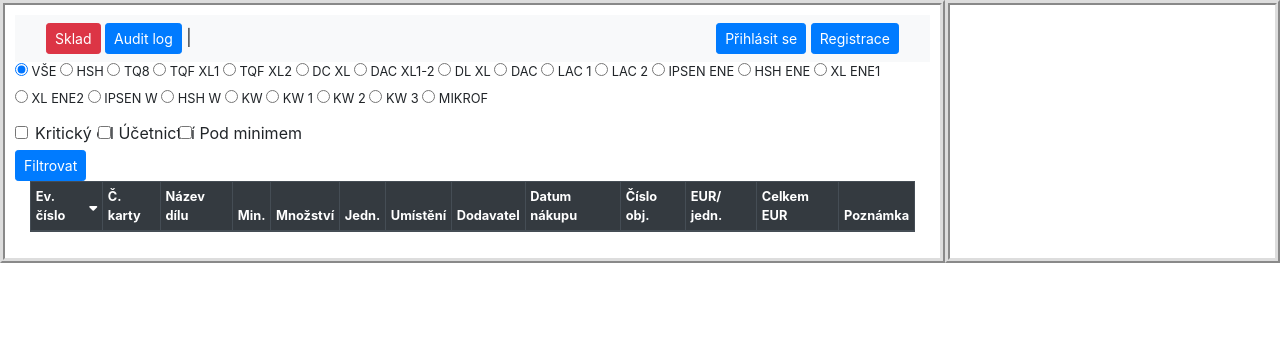
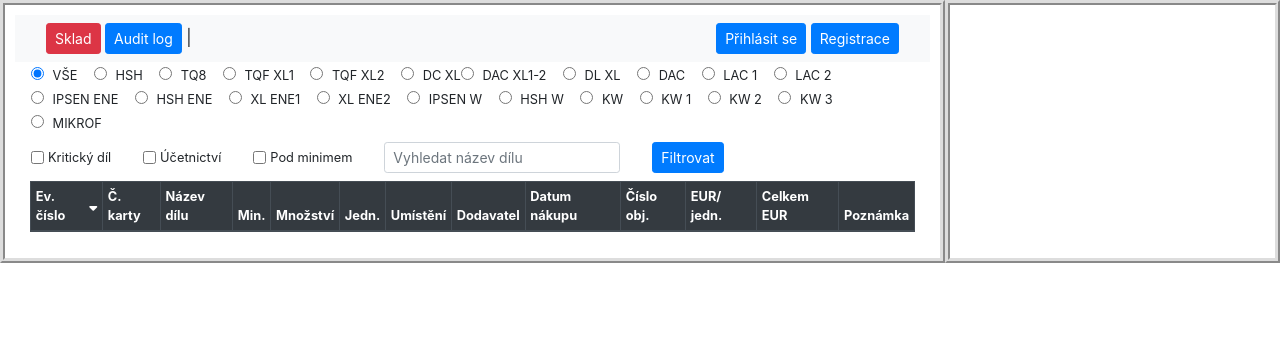
Before and after one commit to zpilat/Django-warehouse, a Django app: template hpm_sklad/templates/hpm_sklad/sklad.html in a window 1280 px wide. Shown: the top 362 px of the page. Run offline with Django 3.2, Linux system fonts and the light colour scheme; the template is opened without the code that fills it, so the values that code supplies are empty; some libraries are stand-ins or nearby versions.

Commit message:
stylování checkboxů, radiobutonů a vyhledávání

```diff
--- a/hpm_sklad/templates/hpm_sklad/detail_sklad.html
+++ b/hpm_sklad/templates/hpm_sklad/detail_sklad.html
@@ -47,14 +47,14 @@
                     <th>{{ field.verbose_name }}</th>
                     {% if field.name == 'pod_minimem' %}
                         <td>
-			                {{ object.pod_minimem_display }}
+                            {{ object.pod_minimem_display }}
                         </td>
                     {% else %}
                         <td>
-			                {{ object|get_attribute:field.name }}
+                            {{ object|get_attribute:field.name }}
                         </td>
                         <td></td>
-		            {% endif %}
+                    {% endif %}
                 {% endfor %}
             </tr>
         </tbody>
--- a/hpm_sklad/templates/hpm_sklad/sklad.html
+++ b/hpm_sklad/templates/hpm_sklad/sklad.html
@@ -18,92 +18,144 @@
 
 {% block left_content %}
     <form method="GET" action="">
-        <div class="form-group small">
-                <label>
-                    <input type="radio" name="radio_filter" value="" {% if not request.GET.radio_filter or request.GET.radio_filter == '' %}checked{% endif %}> VŠE
+        <div class="form-group mx-sm-3 mb-2">
+            <div class="form-check form-check-inline small">
+                <label class="form-check-label">
+                    <input class="form-check-input" type="radio" name="radio_filter" value="" {% if not request.GET.radio_filter or request.GET.radio_filter == '' %}checked{% endif %}> VŠE
                 </label>
-                <label>
-                    <input type="radio" name="radio_filter" value="hsh" {% if request.GET.radio_filter == 'hsh' %}checked{% endif %}> HSH
+            </div>
+            <div class="form-check form-check-inline small">
+                <label class="form-check-label">
+                    <input class="form-check-input" type="radio" name="radio_filter" value="hsh" {% if request.GET.radio_filter == 'hsh' %}checked{% endif %}> HSH
                 </label>
-                <label>
-                    <input type="radio" name="radio_filter" value="tq8" {% if request.GET.radio_filter == 'tq8' %}checked{% endif %}> TQ8
+            </div>
+            <div class="form-check form-check-inline small">
+                <label class="form-check-label">
+                    <input class="form-check-input" type="radio" name="radio_filter" value="tq8" {% if request.GET.radio_filter == 'tq8' %}checked{% endif %}> TQ8
                 </label>
-                <label>
-                    <input type="radio" name="radio_filter" value="tqf_xl1" {% if request.GET.radio_filter == 'tqf_xl1' %}checked{% endif %}> TQF XL1
+            </div>
+            <div class="form-check form-check-inline small">
+                <label class="form-check-label">
+                    <input class="form-check-input" type="radio" name="radio_filter" value="tqf_xl1" {% if request.GET.radio_filter == 'tqf_xl1' %}checked{% endif %}> TQF XL1
                 </label>
-                <label>
-                    <input type="radio" name="radio_filter" value="tqf_xl2" {% if request.GET.radio_filter == 'tqf_xl2' %}checked{% endif %}> TQF XL2
+            </div>
+            <div class="form-check form-check-inline small">
+                <label class="form-check-label">
+                    <input class="form-check-input" type="radio" name="radio_filter" value="tqf_xl2" {% if request.GET.radio_filter == 'tqf_xl2' %}checked{% endif %}> TQF XL2
                 </label>
-                <label>
-                    <input type="radio" name="radio_filter" value="dc_xl" {% if request.GET.radio_filter == 'dc_xl' %}checked{% endif %}> DC XL
+            </div>
+            <div class="form-check form-check-inline small">
+                <label class="form-check-label">
+                    <input class="form-check-input" type="radio" name="radio_filter" value="dc_xl" {% if request.GET.radio_filter == 'dc_xl' %}checked{% endif %}> DC XL
                 </label>
-                <label>
-                    <input type="radio" name="radio_filter" value="dac_xl1_2" {% if request.GET.radio_filter == 'dac_xl1_2' %}checked{% endif %}> DAC XL1-2
+                <label class="form-check-label">
+                    <input class="form-check-input" type="radio" name="radio_filter" value="dac_xl1_2" {% if request.GET.radio_filter == 'dac_xl1_2' %}checked{% endif %}> DAC XL1-2
                 </label>
-                <label>
-                    <input type="radio" name="radio_filter" value="dl_xl" {% if request.GET.radio_filter == 'dl_xl' %}checked{% endif %}> DL XL
+            </div>
+            <div class="form-check form-check-inline small">
+                <label class="form-check-label">
+                    <input class="form-check-input" type="radio" name="radio_filter" value="dl_xl" {% if request.GET.radio_filter == 'dl_xl' %}checked{% endif %}> DL XL
                 </label>
-                <label>
-                    <input type="radio" name="radio_filter" value="dac" {% if request.GET.radio_filter == 'dac' %}checked{% endif %}> DAC
+            </div>
+            <div class="form-check form-check-inline small">
+                <label class="form-check-label">
+                    <input class="form-check-input" type="radio" name="radio_filter" value="dac" {% if request.GET.radio_filter == 'dac' %}checked{% endif %}> DAC
                 </label>
-                <label>
-                    <input type="radio" name="radio_filter" value="lac_1" {% if request.GET.radio_filter == 'lac_1' %}checked{% endif %}> LAC 1
+            </div>
+            <div class="form-check form-check-inline small">
+                <label class="form-check-label">
+                    <input class="form-check-input" type="radio" name="radio_filter" value="lac_1" {% if request.GET.radio_filter == 'lac_1' %}checked{% endif %}> LAC 1
                 </label>
-                <label>
-                    <input type="radio" name="radio_filter" value="lac_2" {% if request.GET.radio_filter == 'lac_2' %}checked{% endif %}> LAC 2
+            </div>
+            <div class="form-check form-check-inline small">
+                <label class="form-check-label">
+                    <input class="form-check-input" type="radio" name="radio_filter" value="lac_2" {% if request.GET.radio_filter == 'lac_2' %}checked{% endif %}> LAC 2
                 </label>
-                <label>
-                    <input type="radio" name="radio_filter" value="ipsen_ene" {% if request.GET.radio_filter == 'ipsen_ene' %}checked{% endif %}> IPSEN ENE
+            </div>
+            <div class="form-check form-check-inline small">
+                <label class="form-check-label">
+                    <input class="form-check-input" type="radio" name="radio_filter" value="ipsen_ene" {% if request.GET.radio_filter == 'ipsen_ene' %}checked{% endif %}> IPSEN ENE
                 </label>
-                <label>
-                    <input type="radio" name="radio_filter" value="hsh_ene" {% if request.GET.radio_filter == 'hsh_ene' %}checked{% endif %}> HSH ENE
+            </div>
+            <div class="form-check form-check-inline small">
+                <label class="form-check-label">
+                    <input class="form-check-input" type="radio" name="radio_filter" value="hsh_ene" {% if request.GET.radio_filter == 'hsh_ene' %}checked{% endif %}> HSH ENE
                 </label>
-                <label>
-                    <input type="radio" name="radio_filter" value="xl_ene1" {% if request.GET.radio_filter == 'xl_ene1' %}checked{% endif %}> XL ENE1
+            </div>
+            <div class="form-check form-check-inline small">
+                <label class="form-check-label">
+                    <input class="form-check-input" type="radio" name="radio_filter" value="xl_ene1" {% if request.GET.radio_filter == 'xl_ene1' %}checked{% endif %}> XL ENE1
                 </label>
-                <label>
-                    <input type="radio" name="radio_filter" value="xl_ene2" {% if request.GET.radio_filter == 'xl_ene2' %}checked{% endif %}> XL ENE2
+            </div>
+            <div class="form-check form-check-inline small">
+                <label class="form-check-label">
+                    <input class="form-check-input" type="radio" name="radio_filter" value="xl_ene2" {% if request.GET.radio_filter == 'xl_ene2' %}checked{% endif %}> XL ENE2
                 </label>
-                <label>
-                    <input type="radio" name="radio_filter" value="ipsen_w" {% if request.GET.radio_filter == 'ipsen_w' %}checked{% endif %}> IPSEN W
+            </div>
+            <div class="form-check form-check-inline small">
+                <label class="form-check-label">
+                    <input class="form-check-input" type="radio" name="radio_filter" value="ipsen_w" {% if request.GET.radio_filter == 'ipsen_w' %}checked{% endif %}> IPSEN W
                 </label>
-                <label>
-                    <input type="radio" name="radio_filter" value="hsh_w" {% if request.GET.radio_filter == 'hsh_w' %}checked{% endif %}> HSH W
+            </div>
+            <div class="form-check form-check-inline small">
+                <label class="form-check-label">
+                    <input class="form-check-input" type="radio" name="radio_filter" value="hsh_w" {% if request.GET.radio_filter == 'hsh_w' %}checked{% endif %}> HSH W
                 </label>
-                <label>
-                    <input type="radio" name="radio_filter" value="kw" {% if request.GET.radio_filter == 'kw' %}checked{% endif %}> KW
+            </div>
+            <div class="form-check form-check-inline small">
+                <label class="form-check-label">
+                    <input class="form-check-input" type="radio" name="radio_filter" value="kw" {% if request.GET.radio_filter == 'kw' %}checked{% endif %}> KW
                 </label>
-                <label>
-                    <input type="radio" name="radio_filter" value="kw1" {% if request.GET.radio_filter == 'kw1' %}checked{% endif %}> KW 1
+            </div>
+            <div class="form-check form-check-inline small">
+                <label class="form-check-label">
+                    <input class="form-check-input" type="radio" name="radio_filter" value="kw1" {% if request.GET.radio_filter == 'kw1' %}checked{% endif %}> KW 1
                 </label>
-                <label>
-                    <input type="radio" name="radio_filter" value="kw2" {% if request.GET.radio_filter == 'kw2' %}checked{% endif %}> KW 2
+            </div>
+            <div class="form-check form-check-inline small">
+                <label class="form-check-label">
+                    <input class="form-check-input" type="radio" name="radio_filter" value="kw2" {% if request.GET.radio_filter == 'kw2' %}checked{% endif %}> KW 2
                 </label>
-                <label>
-                    <input type="radio" name="radio_filter" value="kw3" {% if request.GET.radio_filter == 'kw3' %}checked{% endif %}> KW 3
+            </div>
+            <div class="form-check form-check-inline small">
+                <label class="form-check-label">
+                    <input class="form-check-input" type="radio" name="radio_filter" value="kw3" {% if request.GET.radio_filter == 'kw3' %}checked{% endif %}> KW 3
                 </label>
-                <label>
-                    <input type="radio" name="radio_filter" value="mikrof" {% if request.GET.radio_filter == 'mikrof' %}checked{% endif %}> MIKROF
+            </div>
+            <div class="form-check form-check-inline small">
+                <label class="form-check-label">
+                    <input class="form-check-input" type="radio" name="radio_filter" value="mikrof" {% if request.GET.radio_filter == 'mikrof' %}checked{% endif %}> MIKROF
                 </label>
+            </div>
         </div>
-        <div class="form-group form-check">
+
+        <div class="form-inline small">
+            <div class="form-check mx-sm-3 mb-2">
                 <label class="form-check-label">
                     <input type="checkbox" class="form-check-input" name="kriticky_dil" {% if request.GET.kriticky_dil == 'on' %}checked{% endif %}> Kritický díl
                 </label>
+            </div>
+            <div class="form-check mx-sm-3 mb-2">
                 <label class="form-check-label">
                     <input type="checkbox" class="form-check-input" name="ucetnictvi" {% if request.GET.ucetnictvi == 'on' %}checked{% endif %}> Účetnictví
                 </label>
+            </div>
+            <div class="form-check mx-sm-3 mb-2">
                 <label class="form-check-label">
                     <input type="checkbox" class="form-check-input" name="pod_minimem" {% if request.GET.pod_minimem == 'on' %}checked{% endif %}> Pod minimem
                 </label>
+            </div>
+            <div class="form-group mx-sm-3 mb-2">
+                <input class="form-control form-control-sm" type="text" name="query" placeholder="Vyhledat název dílu" value="{{ request.GET.query }}">
+            </div>
+            <div class="form-group mx-sm-3 mb-2">
+                <button class="btn btn-primary btn-sm" type="submit">Filtrovat</button>
+            </div>
         </div>
-        <div class="form-group"
-                <input class="search" type="text" name="query" placeholder="Vyhledat název dílu" value="{{ request.GET.query }}">
-        </div>
-                <input type="hidden" name="sort" value="{% if request.GET.sort %}{{ request.GET.sort }}{% else %}evidencni_cislo{% endif %}">
-                <input type="hidden" name="order" value="{% if request.GET.order %}{{ request.GET.order }}{% else %}down{% endif %}">
-                <button class="btn btn-primary btn-sm" type="submit">Filtrovat</button>
+        <input type="hidden" name="sort" value="{% if request.GET.sort %}{{ request.GET.sort }}{% else %}evidencni_cislo{% endif %}">
+        <input type="hidden" name="order" value="{% if request.GET.order %}{{ request.GET.order }}{% else %}down{% endif %}">
     </form>
+
     <div class="container-fluid">
         <table class="table table-sm table-hover table-striped table-bordered">
             <thead class="thead-dark">
```
